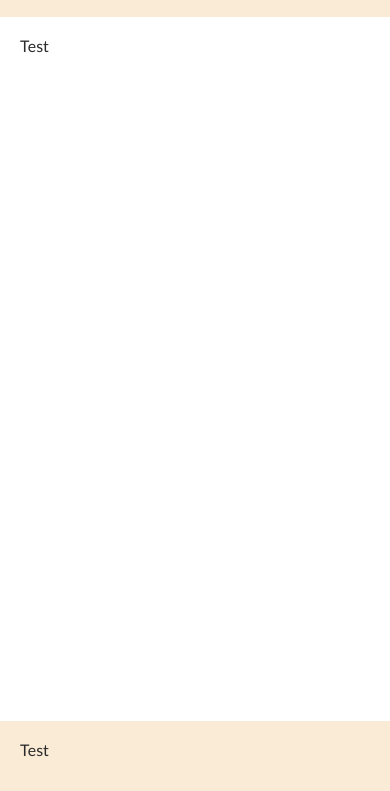
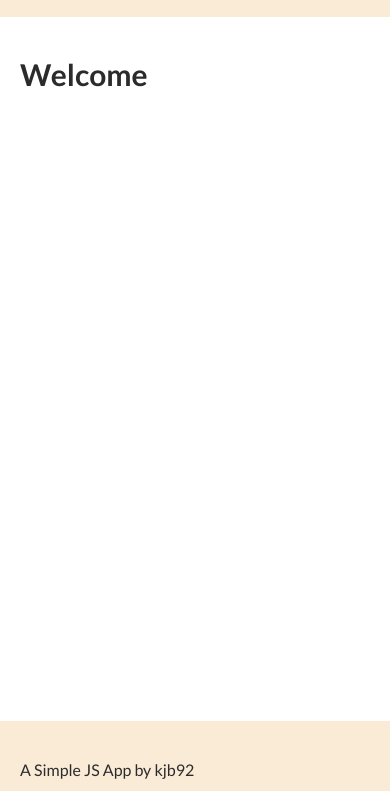
Before and after one commit to kjb92/Simple-JS-App, a plain HTML site: page index.html in a window 390 px wide. Shown: the part 53-844 px from the top of the page. Drawn offline with nearby package versions, Linux system fonts and the light colour scheme.

Commit message:
Fix bug responsiveness of footer element

```diff
--- a/index.html
+++ b/index.html
@@ -24,15 +24,18 @@
 
 
       <main class="flex column p20 flex--grow flex--shrink flex--baseMax">
-        Test
+        <h1>Welcome</h1>
       </main>
 
 
       <footer class="flex row p20 h70px flex--space-between">
-        Test
+        <div class="flex--grow flex--shrink flex--baseMax">
+          <p>
+            A Simple JS App by kjb92
+          </p>
+        </div>
       </footer>
     </div>
-
 
 
     <script src="js/scripts.js"></script>
```
